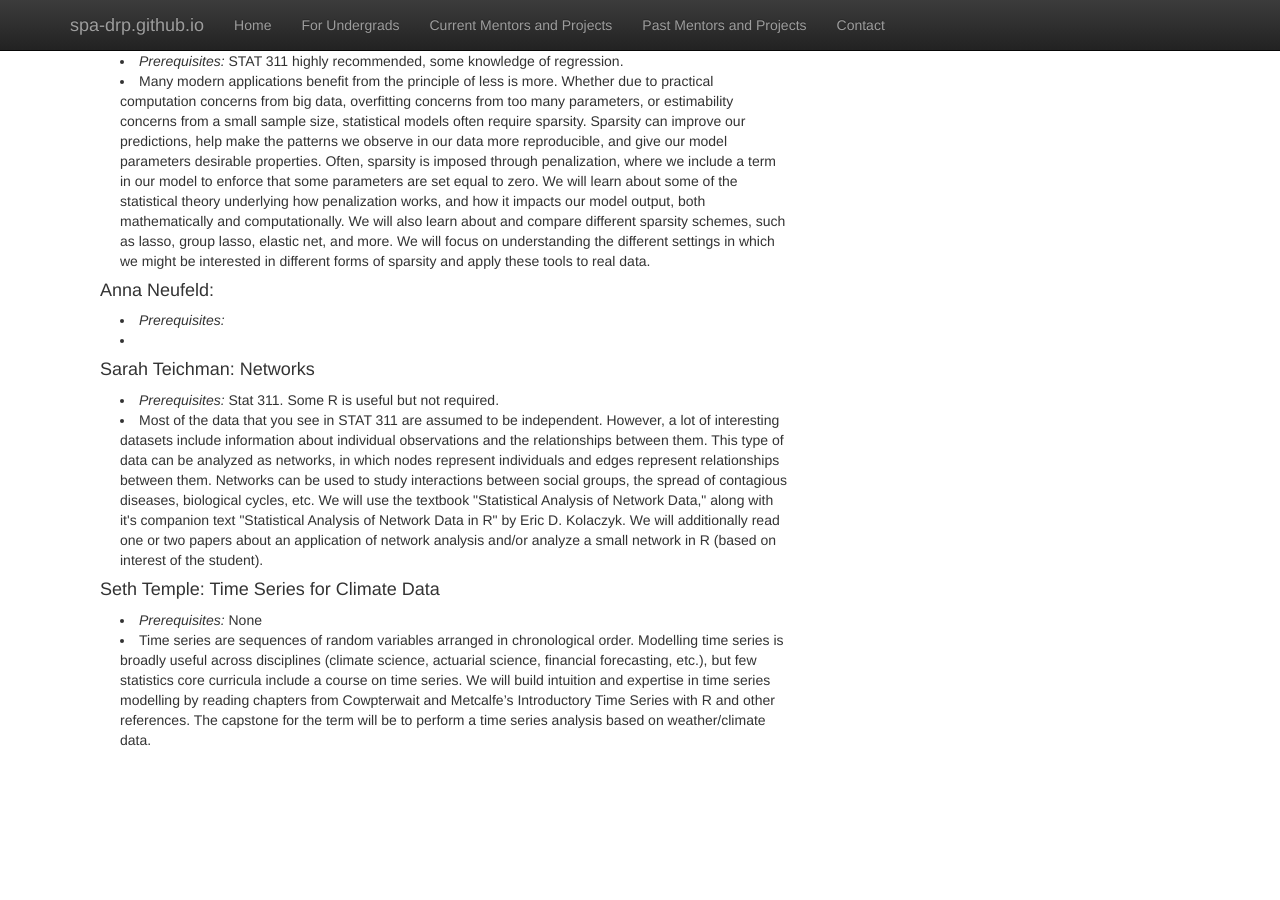
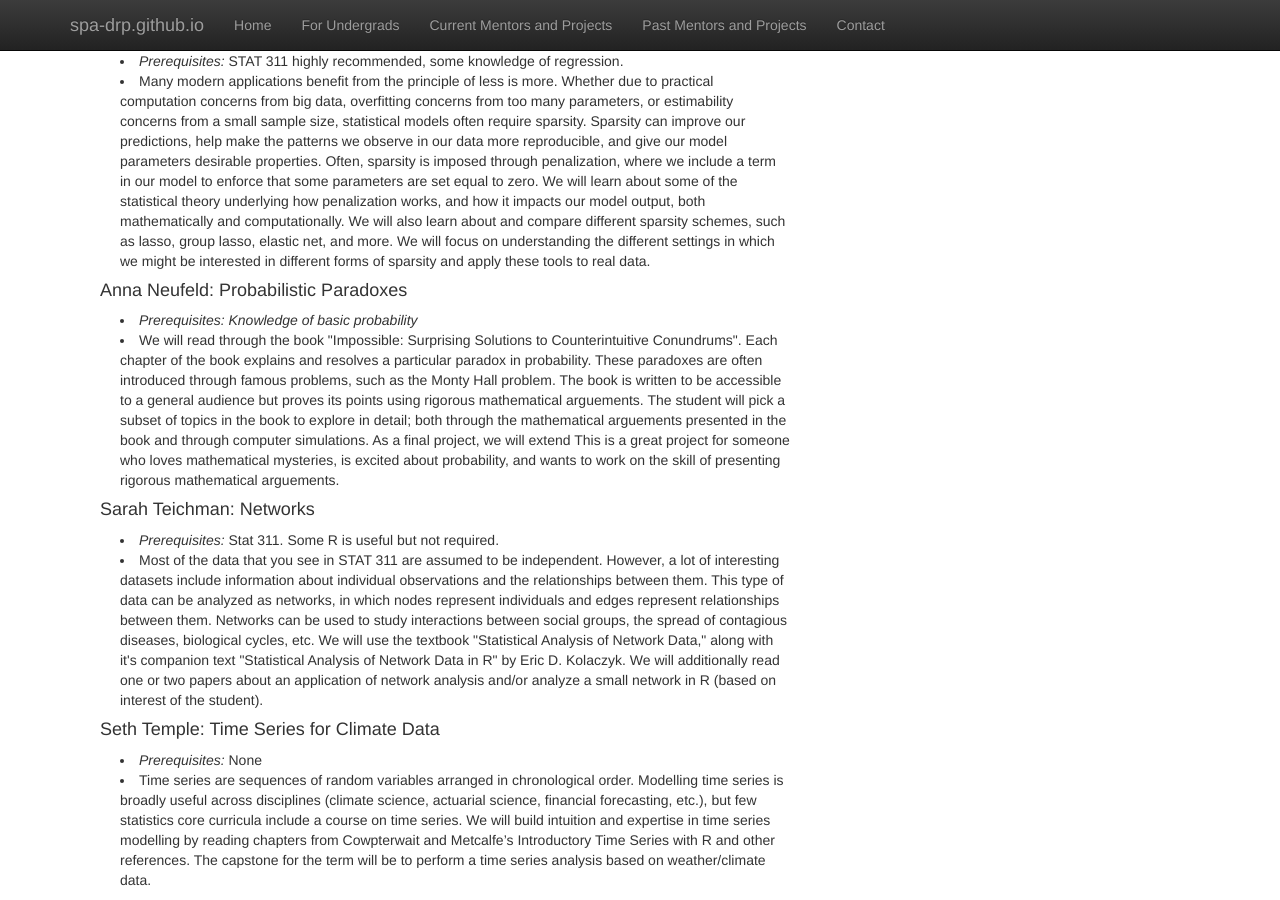
Before and after one commit to SPA-DRP/spa-drp.github.io, a Jekyll site: the page built from spring2020mentors.html, in a window 1280 px wide and 900 px high, scrolled down 1411 px. Built offline with Jekyll 4.4.1, drawn with Linux system fonts in a browser that asks for light colours; nearby versions of some CDN libraries; library files that are not in the unit come from our copies; before the commit the page ends 2171 px from its top, so only the background shows below that.

Commit message:
Added my project

```diff
--- a/spring2020mentors.html
+++ b/spring2020mentors.html
@@ -81,10 +81,16 @@ you'll contrast the two approaches as applied to a problem (practical or theoret
 Often, sparsity is imposed through penalization, where we include a term in our model to enforce that some parameters are set equal to zero. We will learn about some of the statistical theory underlying how penalization works, and how it impacts our model output, both mathematically and computationally. We will also learn about and compare different sparsity schemes, such as lasso, group lasso, elastic net, and more. We will focus on understanding the different settings in which we might be interested in different forms of sparsity and apply these tools to real data.
 </li>
   </p>
-  <h4>Anna Neufeld:  </h4>
+  <h4>Anna Neufeld:  Probabilistic Paradoxes </h4>
   <p class="content" style="padding:0px;margin:0px 20px 0px;">
-      <li style="padding:0px;margin:0px 20px 0px;"> <i> Prerequisites: </i>  </li>
-      <li style="padding:0px;margin:0px 20px 0px;">
+      <li style="padding:0px;margin:0px 20px 0px;"> <i> Prerequisites: Knowledge of basic probability </i>  </li>
+      <li style="padding:0px;margin:0px 20px 0px;"> We will read through the book "Impossible: Surprising Solutions
+        to Counterintuitive Conundrums". Each chapter of the book explains and resolves a particular paradox in probability. These paradoxes are
+        often introduced through famous problems, such as the Monty Hall problem. The book is written to be accessible to a general audience but proves its points
+        using rigorous mathematical arguements. The student will pick a subset of topics in the book to explore in detail; both through
+        the mathematical arguements presented in the book and through computer simulations. As a final project, we will extend
+        This is a great project for someone who loves mathematical mysteries, is excited
+        about probability, and wants to work on the skill of presenting rigorous mathematical arguements.
 </li>
   </p>
   <h4>Sarah Teichman: Networks </h4>
```
